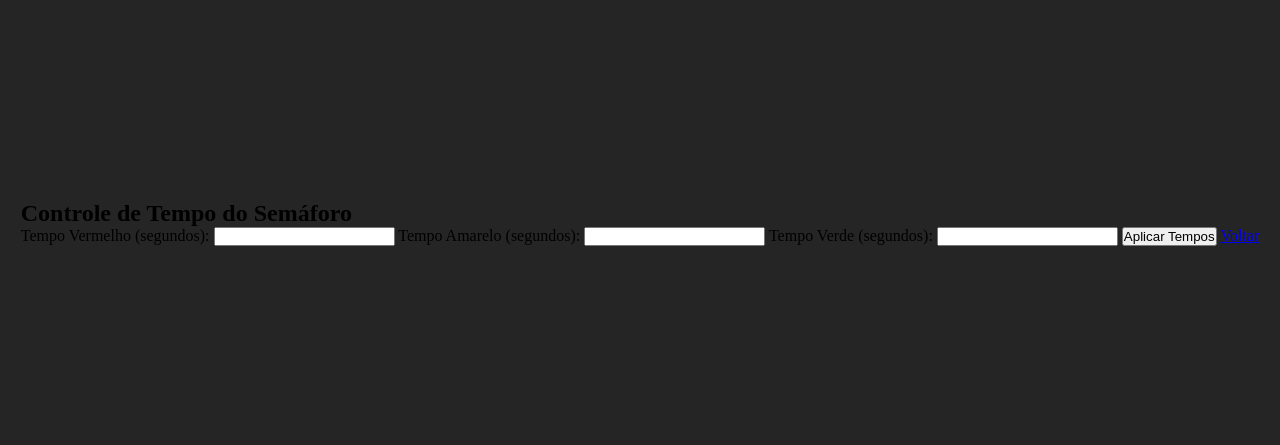
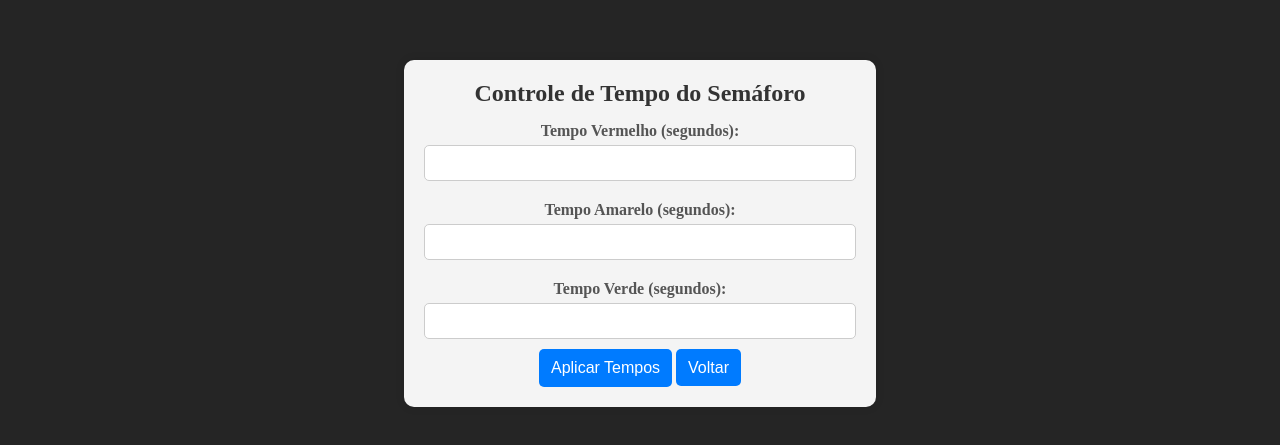
Before and after one commit to JuarezWeitzel/semaforo, a plain HTML site: page panelControl.html in a window 1280 px wide. Shown: the part 177-622 px from the top of the page. Drawn offline with Linux system fonts and the light colour scheme.

Commit message:
style: ajusta estilos do painel de controle e adiciona novos estilos
- Altera propriedades existentes:
  - Define `flex-direction: column` para organizar os elementos verticalmente.
  - Adiciona `gap: 10px` para espaçamento entre os elementos.
  - Ajusta `width: 160px` para melhorar o layout.
- Adiciona novos estilos para:
  - .control-panel: Define margem, padding, cor de fundo, bordas arredondadas e sombra.
  - .control-panel h2: Estiliza o título com margem inferior, tamanho da fonte e cor.
  - .control-panel label: Define margens, peso da fonte e cor.
  - .control-panel input: Ajusta largura, padding, margem inferior, bordas e tamanho da fonte.
  - .control-panel-button: Estiliza os botões com padding, cor de fundo, bordas arredondadas e efeito hover.

```diff
--- a/styles.css
+++ b/styles.css
@@ -16,8 +16,10 @@ body {
 .container {
   display: flex;
   justify-content: center;
+  flex-direction: column;
   align-items: center;
-  width: 100px;
+  gap: 10px;
+  width: 160px;
   height: 100px;
 }
 
@@ -95,3 +97,51 @@ body {
 .green-light .counter {
   color: rgb(0, 128, 0);
 }
+
+.control-panel {
+  margin-top: 20px;
+  padding: 20px;
+  background-color: #f4f4f4;
+  border-radius: 10px;
+  box-shadow: 0 0 10px rgba(0, 0, 0, 0.1);
+  text-align: center;
+}
+
+.control-panel h2 {
+  margin-bottom: 15px;
+  font-size: 24px;
+  color: #333;
+}
+
+.control-panel label {
+  display: block;
+  margin: 10px 0 5px;
+  font-weight: bold;
+  color: #555;
+}
+
+.control-panel input {
+  width: 100%;
+  padding: 8px;
+  margin-bottom: 10px;
+  border: 1px solid #ccc;
+  border-radius: 5px;
+  font-size: 16px;
+}
+
+.control-panel-button {
+  padding: 10px 12px;
+  background-color: #007bff;
+  color: white;
+  border: none;
+  border-radius: 5px;
+  font-size: 16px;
+  font-family: Arial, Helvetica, sans-serif;
+  text-align: center;
+  cursor: pointer;
+  text-decoration: none;
+}
+
+.control-panel-button:hover {
+  background-color: #0056b3;
+}
```
